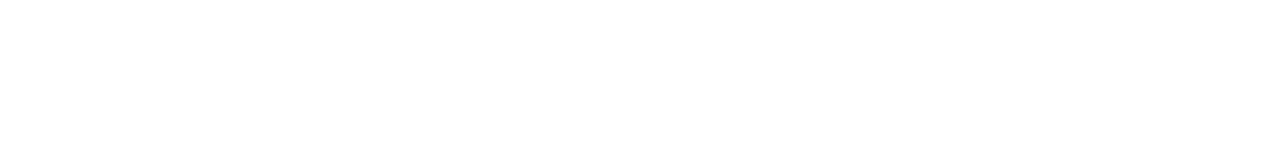
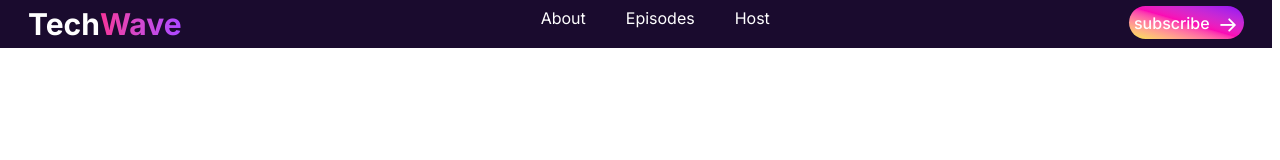
Before and after one commit to talhajayedus/B13-A02, a plain HTML site: page index.html in a window 1280 px wide. Drawn offline with nearby package versions, Linux system fonts and the light colour scheme.

Commit message:
designed the head section

```diff
--- a/index.html
+++ b/index.html
@@ -12,9 +12,37 @@
     <title>TechWave</title>
 
 </head>
+<body class="w-[1272px] max-w-7xl">
 
-</head>
-<body>
+    <header class="flex w-full h-12 bg-[#1A0B2E] justify-between  pt-1.5 pl-7 pr-7 ">
 
+        <div class="flex ">
+
+            <h2 class="text-white  font-bold text-3xl">Tech</h2>
+            <h2 class="text-3xl font-bold
+           bg-gradient-to-r
+           from-pink-500
+           to-purple-500
+           bg-clip-text
+           text-transparent">Wave</h2>
+
+        </div>
+
+        <nav class="flex justify-evenly  ">
+            <ul class="flex">
+            <li class="list-none ml-5 mr-5" ><a class="decoration-none text-white" href="">About</a></li>
+            <li class="list-none ml-5 mr-5" ><a class="decoration-none text-white" href="">Episodes</a></li>
+            <li class="list-none ml-5 mr-5" ><a class="decoration-none text-white" href="">Host</a></li></ul>
+        </nav>
+
+        <button class="rounded-[17px] w-[115px] p-[5px]  h-[33px] text-white font-medium border-none bg-gradient-to-tr
+         from-[#F7E93F]
+          via-[#FB09B4]
+           to-[#9100F8] flex   gap-1">subscribe
+        <img class=" items-center justify-center  p-1" src="./assets/ArrowRight.png" alt="">
+        </button>
+    </header>
+    <main></main>
+    <footer></footer>
 </body>
 </html>
```
